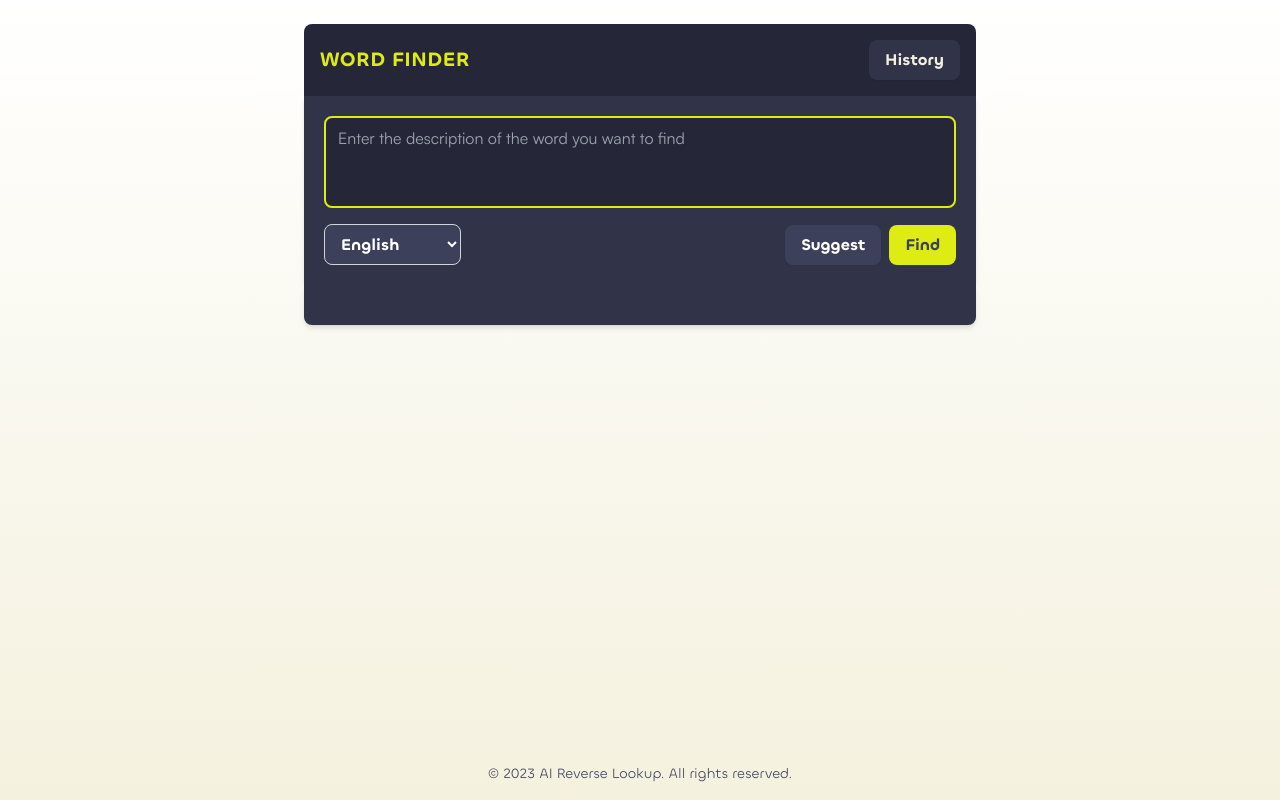
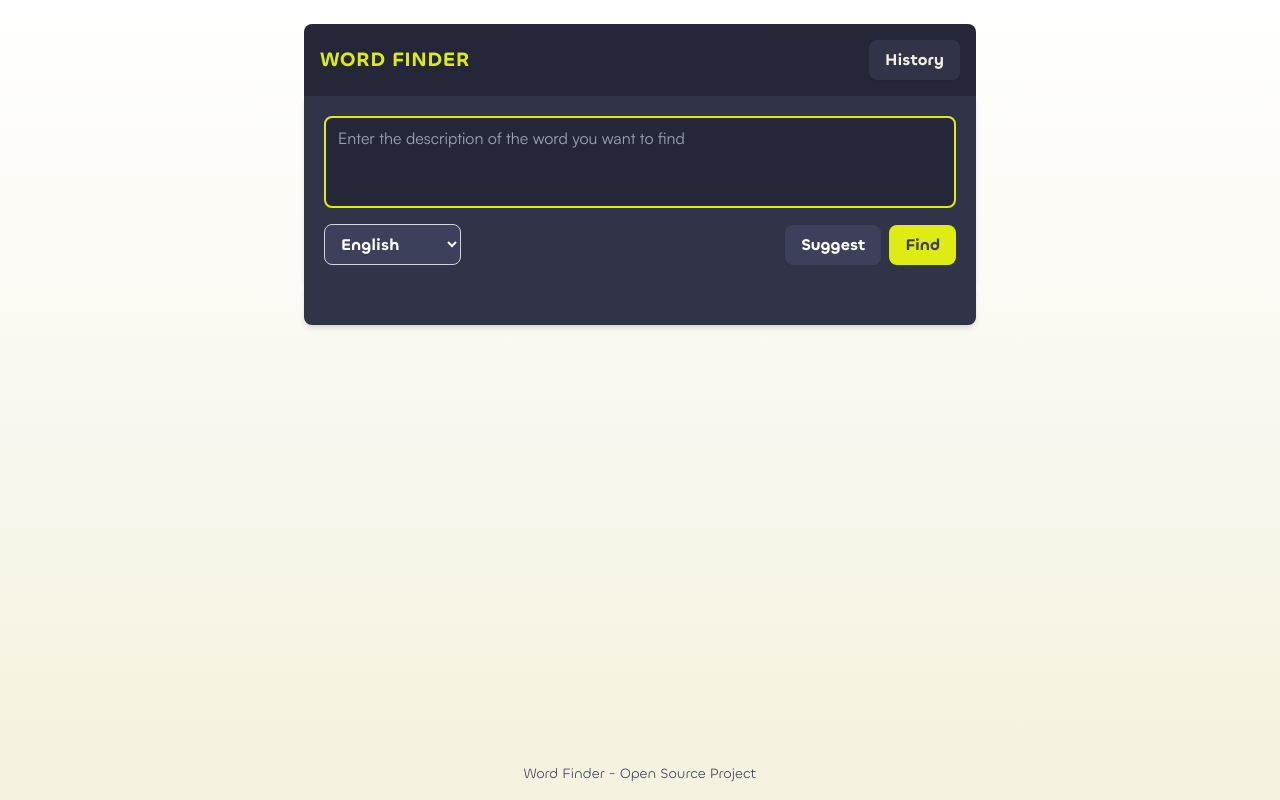
Before and after one commit to parlii/ai-reverse-lookup, a Next.js app: page / in a window 1280 px wide. Built offline with nearby package versions, Linux system fonts and the light colour scheme.

Commit message:
naming update

```diff
--- a/src/app/completion.tsx
+++ b/src/app/completion.tsx
@@ -11,7 +11,7 @@ export default function Completion() {
         <ReverseLookupForm />
       </div>
       <footer className="mt-auto py-4 text-center text-sm text-navy font-chillax">
-        <p>© 2023 AI Reverse Lookup. All rights reserved.</p>
+        <p>Word Finder - Open Source Project</p>
       </footer>
     </div>
   );
--- a/src/app/layout.tsx
+++ b/src/app/layout.tsx
@@ -5,8 +5,8 @@ import type { Metadata } from 'next'
 import { chillax, satoshi } from '@/lib/fonts';
 
 export const metadata: Metadata = {
-  title: 'Reverse Lookup with AI',
-  description: 'Reverse lookup dictionary powered by GPT 4',
+  title: 'Word Finder',
+  description: 'Word finder powered by GPT 4',
   icons: {
     icon: [
       { url: '/favicon.svg', type: 'image/svg+xml' }
```
Also changed, not shown: 2 other files (tests, documents, lock files or other folders).
